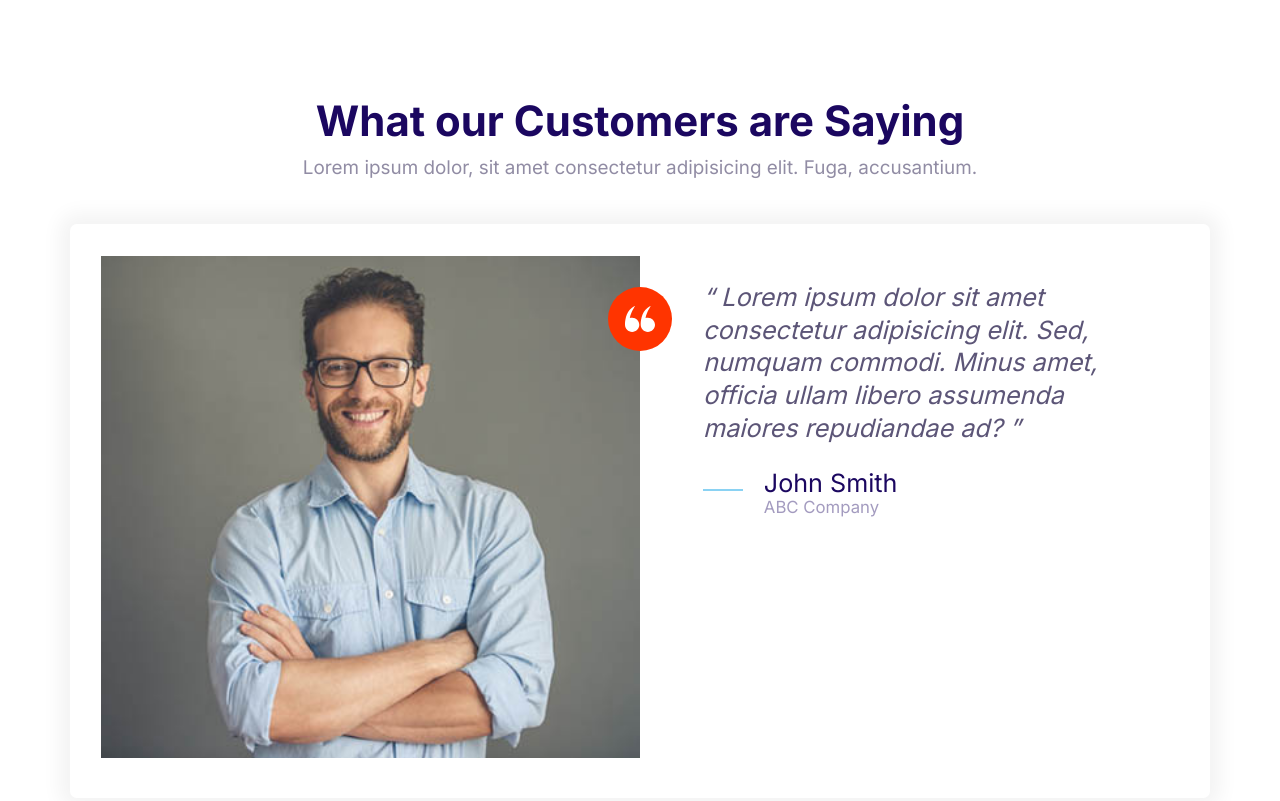
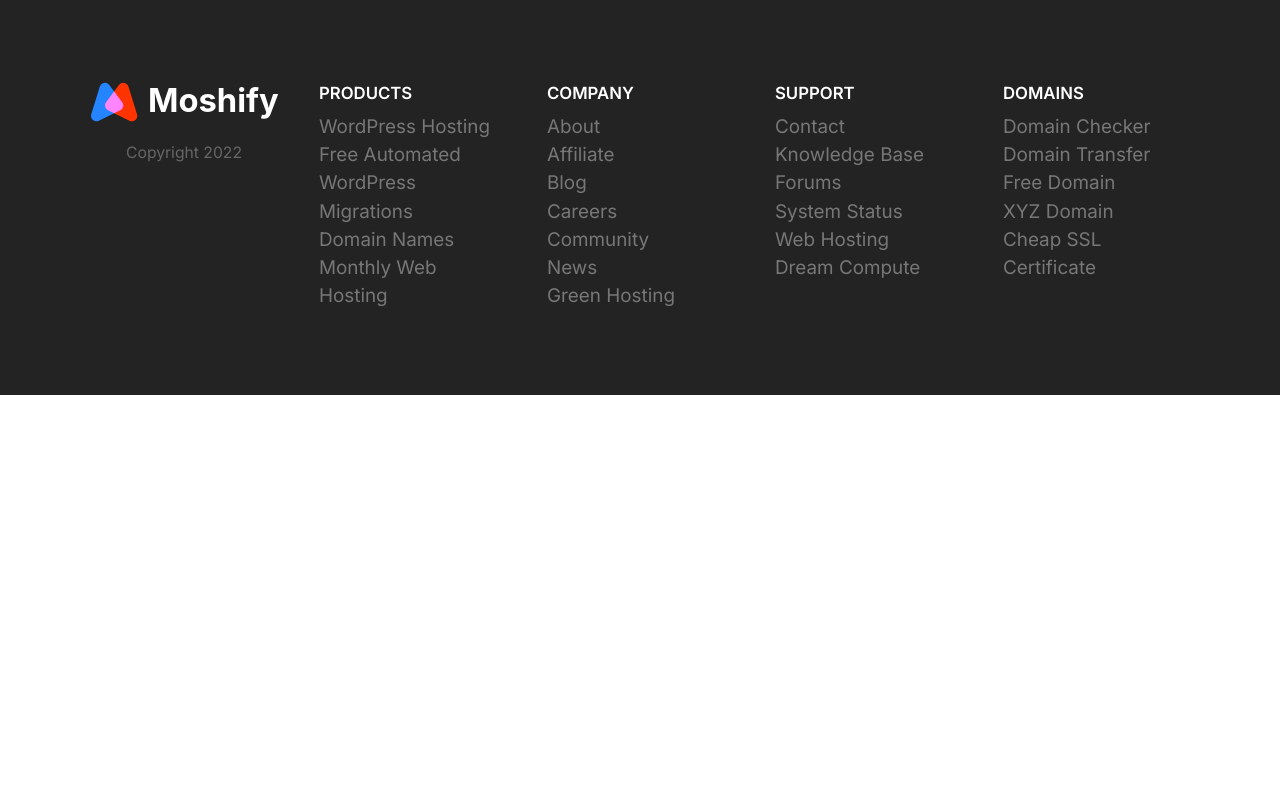
Before and after one commit to jesiallen/codeWithMosh-Moshify-HTML-CSS, a plain HTML site: page index.html in a window 1280 px wide. Drawn offline with Linux system fonts and the light colour scheme.

Commit message:
Built footer block.

```diff
--- a/css/styles.css
+++ b/css/styles.css
@@ -697,3 +697,64 @@ a {
     max-width: 700px;
   }
 }
+
+/* Footer */
+.footer {
+  background: #232323;
+}
+.footer a {
+  color: #777;
+  transition: color 0.3s;
+}
+.footer a:hover {
+  color: #fff;
+}
+.footer__section {
+  padding: 2rem;
+  border-bottom: 1px solid #393939;
+}
+.footer__section .list {
+  margin: 0;
+}
+.footer__heading {
+  text-transform: uppercase;
+  font-weight: 600;
+}
+.footer__brand {
+  margin-top: 5rem;
+  text-align: center;
+}
+.footer__brand img {
+  width: 100%;
+  max-width: 230px;
+}
+.footer__copyright {
+  font-size: 2.1rem;
+  color: #fff;
+  opacity: 0.3;
+}
+@media screen and (min-width: 768px) {
+  .footer__sections {
+    grid-template-columns: repeat(auto-fit, minmax(10rem, 1fr));
+  }
+  .footer .collapsible__chevron {
+    display: none;
+  }
+  .footer .collapsible__content {
+    opacity: 1;
+    max-height: 100%;
+  }
+  .footer__brand {
+    order: -1;
+    margin-top: 1rem;
+  }
+  .footer__copyright {
+    font-size: 1.5rem;
+  }
+  .footer__section {
+    border: none;
+  }
+  .footer__heading {
+    font-size: 1.6rem;
+  }
+}
--- a/index.html
+++ b/index.html
@@ -15,52 +15,85 @@
     <link rel="stylesheet" href="css/styles.css" />
   </head>
   <body>
-    <section class="block">
-      <header class="block__header">
-        <h2>What our Customers are Saying</h2>
-        <p>
-          Lorem ipsum dolor, sit amet consectetur adipisicing elit. Fuga,
-          accusantium.
-        </p>
+    <footer class="block block--dark footer">
+      <div class="container grid footer__sections">
+        <section class="collapsible collapsible--expanded footer__section">
+          <header class="collapsible__header">
+            <h2 class="collapsible__heading footer__heading">Products</h2>
+            <svg class="icon icon--white collapsible__chevron">
+              <use xlink:href="images/sprite.svg#chevron"></use>
+            </svg>
           </header>
-      <div class="container">
-        <div class="card testimonial">
-          <div class="grid grid--1x2">
-            <div class="testimonial__image">
-              <img
-                src="images/testimonial.jpg"
-                alt="A happy, smiling customer"
-              />
-              <span class="icon-container icon-container--accent">
-                <svg class="icon--small icon--white">
-                  <use xlink:href="images/sprite.svg#quotes"></use>
+          <div class="collapsible__content">
+            <ul class="list">
+              <li><a href="#">WordPress Hosting</a></li>
+              <li><a href="#">Free Automated WordPress</a></li>
+              <li><a href="#">Migrations</a></li>
+              <li><a href="#">Domain Names</a></li>
+              <li><a href="#">Monthly Web Hosting</a></li>
+            </ul>
+          </div>
+        </section>
+        <section class="collapsible footer__section">
+          <header class="collapsible__header">
+            <h2 class="collapsible__heading footer__heading">Company</h2>
+            <svg class="icon icon--white collapsible__chevron">
+              <use xlink:href="images/sprite.svg#chevron"></use>
             </svg>
-              </span>
+          </header>
+          <div class="collapsible__content">
+            <ul class="list">
+              <li><a href="#">About</a></li>
+              <li><a href="#">Affiliate</a></li>
+              <li><a href="#">Blog</a></li>
+              <li><a href="#">Careers</a></li>
+              <li><a href="#">Community</a></li>
+              <li><a href="#">News</a></li>
+              <li><a href="#">Green Hosting</a></li>
+            </ul>
           </div>
-            <blockquote class="quote">
-              <p class="quote__text">
-                Lorem ipsum dolor sit amet consectetur adipisicing elit. Sed,
-                numquam commodi. Minus amet, officia ullam libero assumenda
-                maiores repudiandae ad?
-              </p>
-              <footer>
-                <div class="media">
-                  <div class="media__image">
-                    <svg class="icon icon--primary quote__line">
-                      <use xlink:href="images/sprite.svg#line"></use>
+        </section>
+        <section class="collapsible footer__section">
+          <header class="collapsible__header">
+            <h2 class="collapsible__heading footer__heading">Support</h2>
+            <svg class="icon icon--white collapsible__chevron">
+              <use xlink:href="images/sprite.svg#chevron"></use>
             </svg>
+          </header>
+          <div class="collapsible__content">
+            <ul class="list">
+              <li><a href="#">Contact</a></li>
+              <li><a href="#">Knowledge Base</a></li>
+              <li><a href="#">Forums</a></li>
+              <li><a href="#">System Status</a></li>
+              <li><a href="#">Web Hosting</a></li>
+              <li><a href="#">Dream Compute</a></li>
+            </ul>
           </div>
-                  <div class="media__body">
-                    <h3 class="media__title quote__author">John Smith</h3>
-                    <p class="quote__organization">ABC Company</p>
+        </section>
+        <section class="collapsible footer__section">
+          <header class="collapsible__header">
+            <h2 class="collapsible__heading footer__heading">Domains</h2>
+            <svg class="icon icon--white collapsible__chevron">
+              <use xlink:href="images/sprite.svg#chevron"></use>
+            </svg>
+          </header>
+          <div class="collapsible__content">
+            <ul class="list">
+              <li><a href="#">Domain Checker</a></li>
+              <li><a href="#">Domain Transfer</a></li>
+              <li><a href="#">Free Domain</a></li>
+              <li><a href="#">XYZ Domain</a></li>
+              <li><a href="#">Cheap SSL Certificate</a></li>
+            </ul>
           </div>
+        </section>
+        <section class="footer__brand">
+          <img src="images/logo.svg" alt="" />
+          <p class="footer__copyright">Copyright 2022</p>
+        </section>
       </div>
     </footer>
-            </blockquote>
-          </div>
-        </div>
-      </div>
-    </section>
     <script src="js/main.js"></script>
   </body>
 </html>
```
Also changed, not shown: components/footer-block.html (added, +79 -0 lines). Lines whose indentation alone changed are shown as unchanged.
